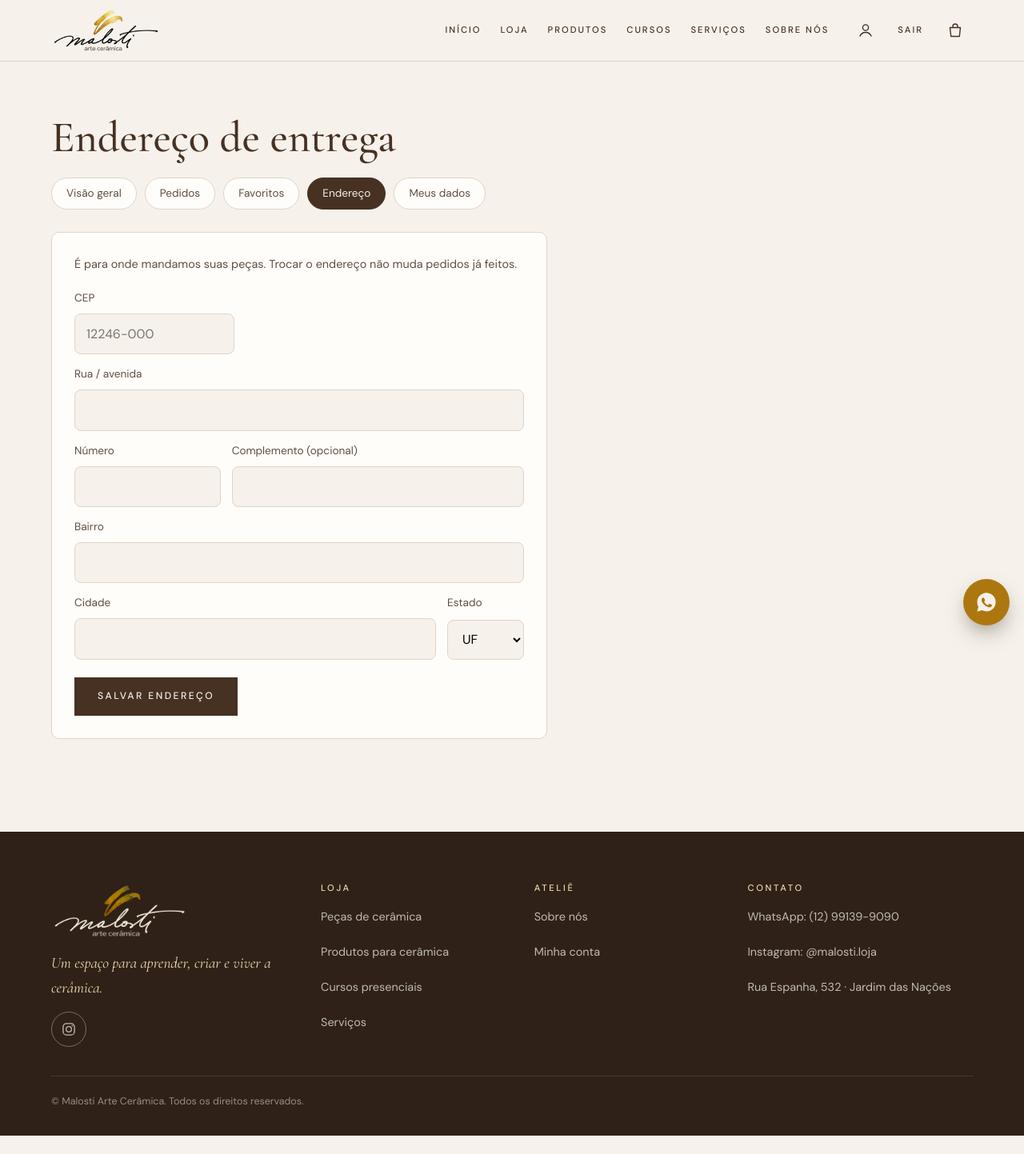
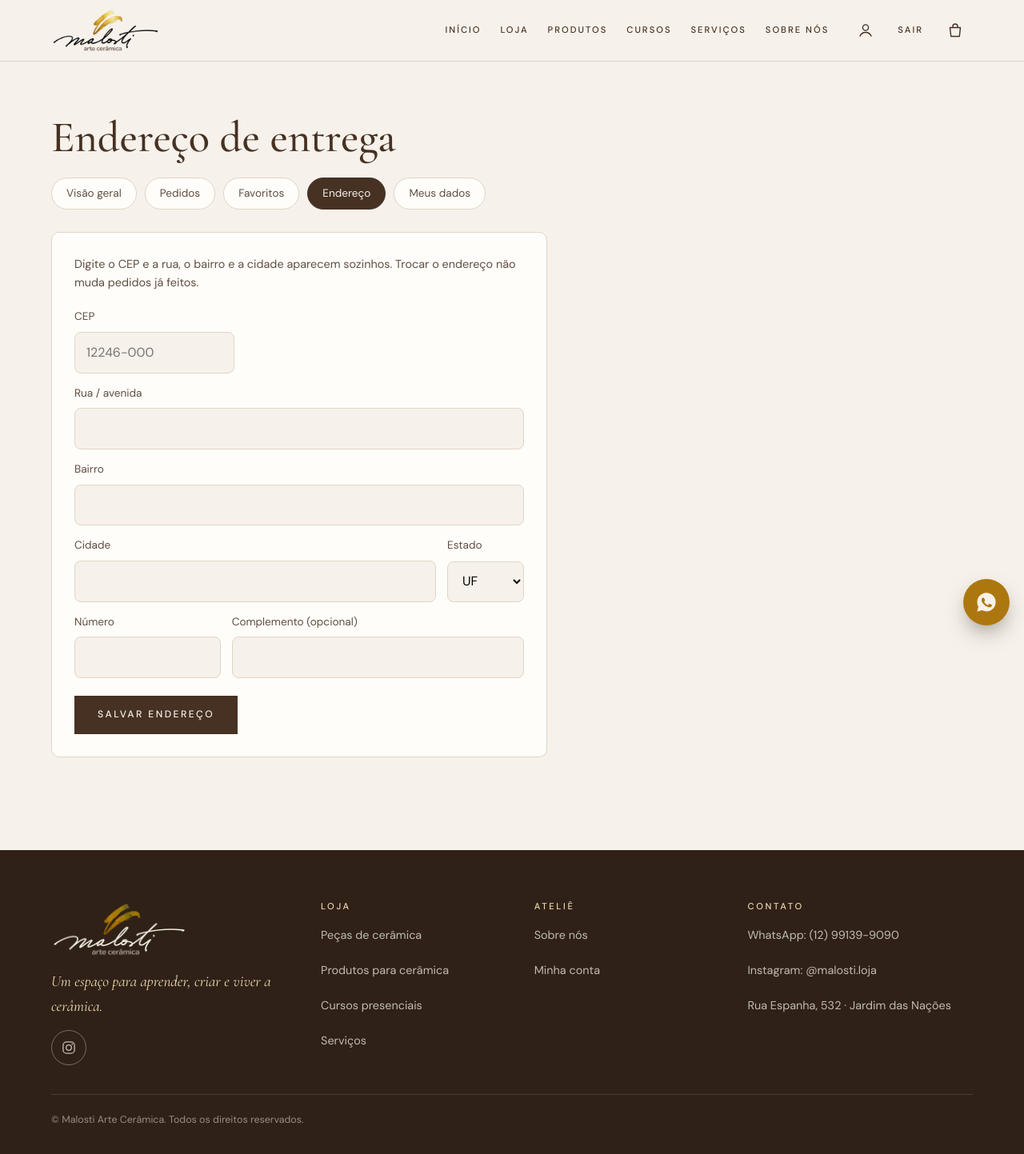
Before and after one commit to Dsmalosti/loja-ceramica, a Flask app: page /conta/endereco in a window 1280 px wide. Shown: the whole page at 80% size. Before the commit the page ends 1420 px from the top, so only its background shows below. Run offline with Flask 3, Linux system fonts and the light colour scheme; the visitor is signed in with stand-in values (Sample User, id 1); data that the repository does not hold is empty.

Commit message:
Ajustes rápidos: logo leve, mostrar senha e endereço pelo CEP
- Logo em 180 e 340 px com image-set (antes 900 px e 55 KB por versão)
- Botão Mostrar/Ocultar em todo campo de senha
- CEP preenche rua, bairro, cidade e estado (ViaCEP no navegador);
  número e complemento vão para o fim do formulário

Co-Authored-By: Claude Opus 5.5 <noreply@anthropic.com>

```diff
--- a/app/static/css/style.css
+++ b/app/static/css/style.css
@@ -112,13 +112,19 @@ a:hover { color: var(--cor-ambar-escuro); }
 
 .topo__linha { height: 100%; display: flex; align-items: center; gap: 24px; }
 .marca { display: flex; align-items: center; min-height: 44px; width: 136px; flex-shrink: 0; color: inherit; }
-/* Logo da Julia (WebP com fundo transparente). A versão clara vale sobre fundo escuro: topo transparente da home e rodapé. */
+/* Logo da Julia (WebP com fundo transparente). A versão clara vale sobre fundo escuro: topo transparente da home e rodapé.
+   Dois tamanhos: 180 px para tela comum e 340 px para celular e retina. O navegador baixa só o que a tela precisa
+   (o original de 900 px pesava 55 KB; estes ficam entre 4 e 14 KB). A primeira linha é a reserva para navegador antigo. */
 .marca span {
   display: block; width: 100%; aspect-ratio: 900 / 372;
-  background: url(../img/logo.webp) center / contain no-repeat;
+  background: url(../img/logo-180.webp) center / contain no-repeat;
+  background-image: image-set(url(../img/logo-180.webp) 1x, url(../img/logo-340.webp) 2x);
 }
 .js .pagina-inicio .topo:not(.topo--solido):not(.topo--aberto) .marca span,
-.rodape .marca span { background-image: url(../img/logo-claro.webp); }
+.rodape .marca span {
+  background-image: url(../img/logo-claro-180.webp);
+  background-image: image-set(url(../img/logo-claro-180.webp) 1x, url(../img/logo-claro-340.webp) 2x);
+}
 .menu { display: flex; align-items: center; gap: 24px; margin-left: auto; }
 .menu > a { position: relative; font-size: 0.7rem; font-weight: 500; letter-spacing: 0.18em; text-transform: uppercase; text-decoration: none; color: inherit; padding: 6px 0; }
 .menu > a::after { content: ""; position: absolute; left: 0; right: 0; bottom: 0; height: 1px; background: currentColor; transform: scaleX(0); transform-origin: left; transition: transform .3s var(--ease-out); }
@@ -503,6 +509,22 @@ a.contato:hover { border-color: var(--cor-mocha); }
 .formulario > * { min-width: 0; }
 .formulario input[type="file"] { max-width: 100%; }
 
+/* Senha com botão Mostrar/Ocultar (o site.js monta a caixa). O texto do campo não passa por baixo do botão. */
+.campo-senha { position: relative; display: block; min-width: 0; }
+.campo-senha input { width: 100%; box-sizing: border-box; padding-right: 96px; }
+.campo-senha__botao {
+  position: absolute; top: 1px; right: 1px; bottom: 1px; min-width: 84px; padding: 0 14px;
+  border: 0; border-left: 1px solid var(--cor-borda); border-radius: 0 7px 7px 0;
+  background: transparent; font: inherit; font-size: 0.85rem; font-weight: 500; color: var(--cor-mocha); cursor: pointer;
+}
+.campo-senha__botao:hover { color: var(--cor-ambar-escuro); }
+.campo-senha__botao:focus-visible { outline: 2px solid var(--cor-ambar); outline-offset: -3px; }
+
+/* Aviso da busca do CEP (o site.js escreve nele) */
+.cep-aviso { margin: 0; color: var(--cor-suave); font-size: 0.85rem; }
+.cep-aviso:empty { display: none; }
+.cep-aviso.cep-aviso--erro { color: var(--cor-erro); }
+
 .dados { display: grid; grid-template-columns: max-content 1fr; gap: 10px 24px; padding: 24px; background: var(--cor-branco); border: 1px solid var(--cor-borda); border-radius: var(--raio); max-width: 560px; }
 .dados dt { color: var(--cor-suave); }
 .dados dd { margin: 0; font-weight: 500; overflow-wrap: anywhere; }
--- a/app/static/js/site.js
+++ b/app/static/js/site.js
@@ -62,6 +62,13 @@
       });
     }
 
+    /* ---------- Campos de senha: botão Mostrar / Ocultar ---------- */
+    document.querySelectorAll('input[type="password"]').forEach(mostrarSenha);
+
+    /* ---------- Endereço: o CEP preenche rua, bairro, cidade e estado ---------- */
+    var cep = document.getElementById('cep');
+    if (cep && document.getElementById('logradouro')) buscaCep(cep);
+
     /* ---------- Revelar ao rolar ---------- */
     var alvos = document.querySelectorAll('.revelar');
     if (!('IntersectionObserver' in window) || reduzir) {
@@ -73,6 +80,100 @@
         });
       }, { rootMargin: '0px 0px -10% 0px' });
       alvos.forEach(function (el) { obs.observe(el); });
+    }
+  }
+
+  // O botão só existe com JS; sem ele o campo continua um campo de senha comum.
+  function mostrarSenha(campo) {
+    var caixa = document.createElement('span');
+    caixa.className = 'campo-senha';
+    campo.parentNode.insertBefore(caixa, campo);
+    caixa.appendChild(campo);
+
+    var botao = document.createElement('button');
+    botao.type = 'button';
+    botao.className = 'campo-senha__botao';
+    botao.textContent = 'Mostrar';
+    botao.setAttribute('aria-pressed', 'false');
+    botao.setAttribute('aria-controls', campo.id);
+    botao.setAttribute('aria-label', 'Mostrar senha');
+    caixa.appendChild(botao);
+
+    function definir(visivel) {
+      campo.type = visivel ? 'text' : 'password';
+      botao.textContent = visivel ? 'Ocultar' : 'Mostrar';
+      botao.setAttribute('aria-pressed', String(visivel));
+      botao.setAttribute('aria-label', visivel ? 'Ocultar senha' : 'Mostrar senha');
+    }
+    botao.addEventListener('click', function () {
+      definir(campo.type === 'password');
+      campo.focus();
+    });
+    // Ao enviar volta a ser senha: o gerenciador de senhas do navegador reconhece e oferece salvar
+    if (campo.form) campo.form.addEventListener('submit', function () { definir(false); });
+  }
+
+  // ViaCEP (serviço público e gratuito, sem chave). Só o CEP sai do navegador da pessoa;
+  // nada passa pelo nosso servidor. Se o serviço falhar, a pessoa preenche à mão como antes.
+  function buscaCep(cep) {
+    var campos = {
+      logradouro: document.getElementById('logradouro'),
+      bairro: document.getElementById('bairro'),
+      cidade: document.getElementById('cidade'),
+      uf: document.getElementById('uf')
+    };
+    var numero = document.getElementById('numero');
+    var aviso = document.createElement('p');
+    aviso.className = 'cep-aviso';
+    aviso.id = 'cep-aviso';
+    aviso.setAttribute('aria-live', 'polite');
+    cep.setAttribute('aria-describedby', 'cep-aviso');
+    // Fica embaixo da linha do CEP (e não dentro da coluna estreita dele), com a largura do formulário
+    var bloco = cep.closest('.campos') || cep;
+    bloco.parentNode.insertBefore(aviso, bloco.nextSibling);
+    var ultimo = cep.value.replace(/\D/g, '');
+
+    function avisar(texto, erro) {
+      aviso.textContent = texto;
+      aviso.classList.toggle('cep-aviso--erro', !!erro);
+    }
+
+    cep.addEventListener('input', function () {
+      var digitos = cep.value.replace(/\D/g, '').slice(0, 8);
+      cep.value = digitos.length > 5 ? digitos.slice(0, 5) + '-' + digitos.slice(5) : digitos;
+      if (digitos.length < 8) { avisar(''); return; }
+      if (digitos === ultimo) return;
+      ultimo = digitos;
+      buscar(digitos);
+    });
+
+    function buscar(digitos) {
+      avisar('Buscando o endereço…');
+      var controle = 'AbortController' in window ? new AbortController() : null;
+      var limite = setTimeout(function () { if (controle) controle.abort(); }, 6000);
+      fetch('https://viacep.com.br/ws/' + digitos + '/json/', controle ? { signal: controle.signal } : {})
+        .then(function (r) { if (!r.ok) throw new Error('http'); return r.json(); })
+        .then(function (d) {
+          clearTimeout(limite);
+          if (digitos !== ultimo) return; // a pessoa já trocou o CEP
+          if (d.erro) {
+            avisar('Não achamos esse CEP. Confira o número ou preencha o endereço abaixo.', true);
+            return;
+          }
+          if (d.logradouro) campos.logradouro.value = d.logradouro;
+          if (d.bairro) campos.bairro.value = d.bairro;
+          if (d.localidade) campos.cidade.value = d.localidade;
+          if (d.uf) campos.uf.value = d.uf;
+          // CEP de cidade pequena não traz rua: aí o cursor vai para a rua, senão direto para o número
+          var proximo = d.logradouro ? numero : campos.logradouro;
+          avisar(d.logradouro ? 'Endereço encontrado. Agora é só o número e o complemento.'
+                              : 'Achamos a cidade. Complete a rua e o número.');
+          if (proximo) proximo.focus();
+        })
+        .catch(function () {
+          clearTimeout(limite);
+          if (digitos === ultimo) avisar('Não deu para buscar o CEP agora. Preencha o endereço abaixo.', true);
+        });
     }
   }
 
--- a/app/templates/account/endereco.html
+++ b/app/templates/account/endereco.html
@@ -7,7 +7,7 @@
 
 <form method="post" class="formulario formulario--largo">
   <input type="hidden" name="csrf_token" value="{{ csrf_token() }}">
-  <p class="ajuda">É para onde mandamos suas peças. Trocar o endereço não muda pedidos já feitos.</p>
+  <p class="ajuda">Digite o CEP e a rua, o bairro e a cidade aparecem sozinhos. Trocar o endereço não muda pedidos já feitos.</p>
 
   <div class="campos campos--cep">
     <div>
@@ -19,17 +19,6 @@
 
   <label for="logradouro">Rua / avenida</label>
   <input id="logradouro" name="logradouro" type="text" autocomplete="address-line1" maxlength="150" value="{{ valores.logradouro }}" required>
-
-  <div class="campos">
-    <div>
-      <label for="numero">Número</label>
-      <input id="numero" name="numero" type="text" maxlength="20" value="{{ valores.numero }}" required>
-    </div>
-    <div>
-      <label for="complemento">Complemento (opcional)</label>
-      <input id="complemento" name="complemento" type="text" autocomplete="address-line2" maxlength="80" value="{{ valores.complemento }}">
-    </div>
-  </div>
 
   <label for="bairro">Bairro</label>
   <input id="bairro" name="bairro" type="text" maxlength="80" value="{{ valores.bairro }}" required>
@@ -48,6 +37,17 @@
     </div>
   </div>
 
+  <div class="campos">
+    <div>
+      <label for="numero">Número</label>
+      <input id="numero" name="numero" type="text" maxlength="20" value="{{ valores.numero }}" required>
+    </div>
+    <div>
+      <label for="complemento">Complemento (opcional)</label>
+      <input id="complemento" name="complemento" type="text" autocomplete="address-line2" maxlength="80" value="{{ valores.complemento }}">
+    </div>
+  </div>
+
   <button type="submit" class="botao">Salvar endereço</button>
 </form>
 {% endblock %}
```
Also changed, not shown: app/static/img/logo-180.webp (added), app/static/img/logo-340.webp (added), app/static/img/logo-claro-180.webp (added), app/static/img/logo-claro-340.webp (added), app/static/img/logo-claro.webp (deleted), app/static/img/logo.svg (deleted), app/static/img/logo.webp (deleted).
